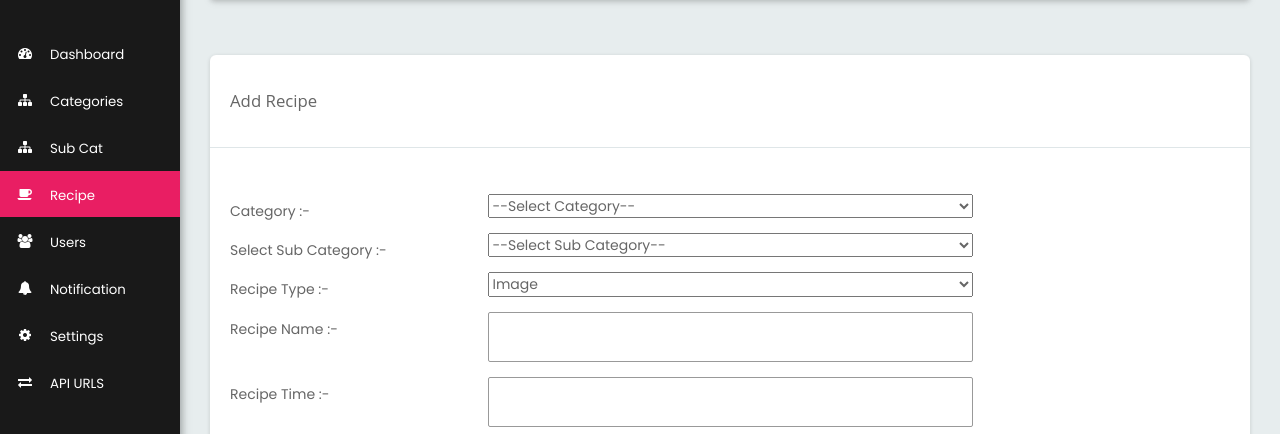
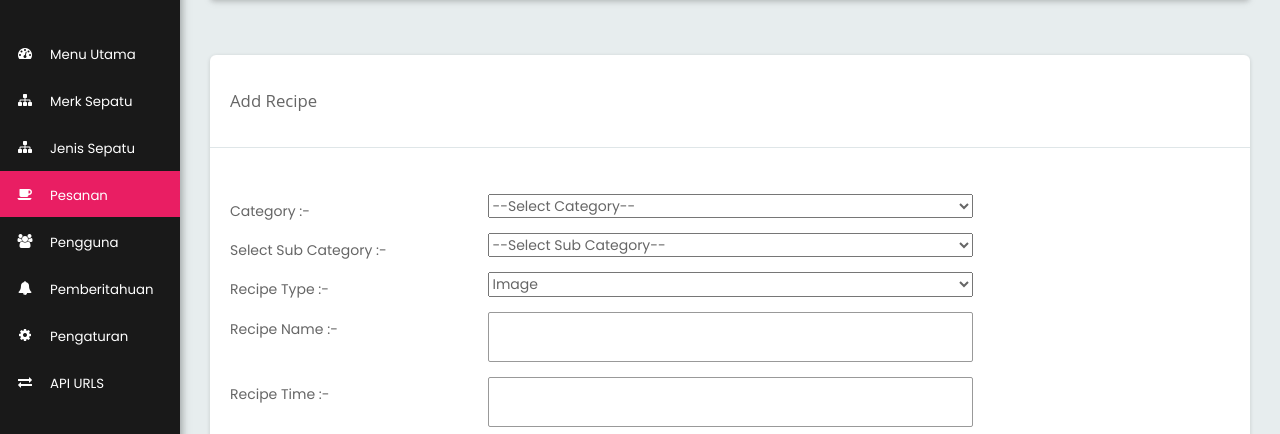
Before and after one commit to SudarmawanAdyS/recipebox, a PHP site: page /add_recipe.php in a window 1280 px wide. Shown: the part 90-524 px from the top of the page. Run offline with PHP 8.4, Linux system fonts and the light colour scheme; a user stored in the database is signed in; data comes from the database, SQL or seed files in the repository; some libraries are stand-ins or nearby versions.

Commit message:
Update header.php

```diff
--- a/includes/header.php
+++ b/includes/header.php
@@ -38,40 +38,40 @@
       <ul class="sidebar-nav">
         <li <?php if($currentFile=="home.php"){?>class="active"<?php }?>> <a href="home.php">
           <div class="icon"> <i class="fa fa-dashboard" aria-hidden="true"></i> </div>
-          <div class="title">Dashboard</div>
+          <div class="title">Menu Utama</div>
           </a>
         </li>
         <li <?php if($currentFile=="manage_category.php" or $currentFile=="add_category.php"){?>class="active"<?php }?>> <a href="manage_category.php">
           <div class="icon"> <i class="fa fa-sitemap" aria-hidden="true"></i> </div>
-          <div class="title">Categories</div>
+          <div class="title">Merk Sepatu</div>
           </a>
         </li>
         <li <?php if($currentFile=="manage_sub_category.php" or $currentFile=="add_sub_category.php"){?>class="active"<?php }?>> <a href="manage_sub_category.php">
           <div class="icon"> <i class="fa fa-sitemap" aria-hidden="true"></i> </div>
-          <div class="title">Sub Cat</div>
+          <div class="title">Jenis Sepatu</div>
           </a>
         </li>
 
         <li <?php if($currentFile=="manage_recipe.php" or $currentFile=="add_recipe.php" or $currentFile=="edit_recipe.php"){?>class="active"<?php }?>> <a href="manage_recipe.php">
           <div class="icon"> <i class="fa fa-coffee" aria-hidden="true"></i> </div>
-          <div class="title">Recipe</div>
+          <div class="title">Pesanan</div>
           </a>
         </li>
 
          <li <?php if($currentFile=="manage_users.php" or $currentFile=="add_user.php"){?>class="active"<?php }?>> <a href="manage_users.php">
           <div class="icon"> <i class="fa fa-users" aria-hidden="true"></i> </div>
-          <div class="title">Users</div>
+          <div class="title">Pengguna</div>
           </a>
         </li>
         <li <?php if($currentFile=="send_notification.php"){?>class="active"<?php }?>> <a href="send_notification.php">
           <div class="icon"> <i class="fa fa-bell" aria-hidden="true"></i> </div>
-          <div class="title">Notification</div>
+          <div class="title">Pemberitahuan</div>
           </a>
         </li>
 
         <li <?php if($currentFile=="settings.php"){?>class="active"<?php }?>> <a href="settings.php">
           <div class="icon"> <i class="fa fa-cog" aria-hidden="true"></i> </div>
-          <div class="title">Settings</div>
+          <div class="title">Pengaturan</div>
           </a>
         </li>
 
```
